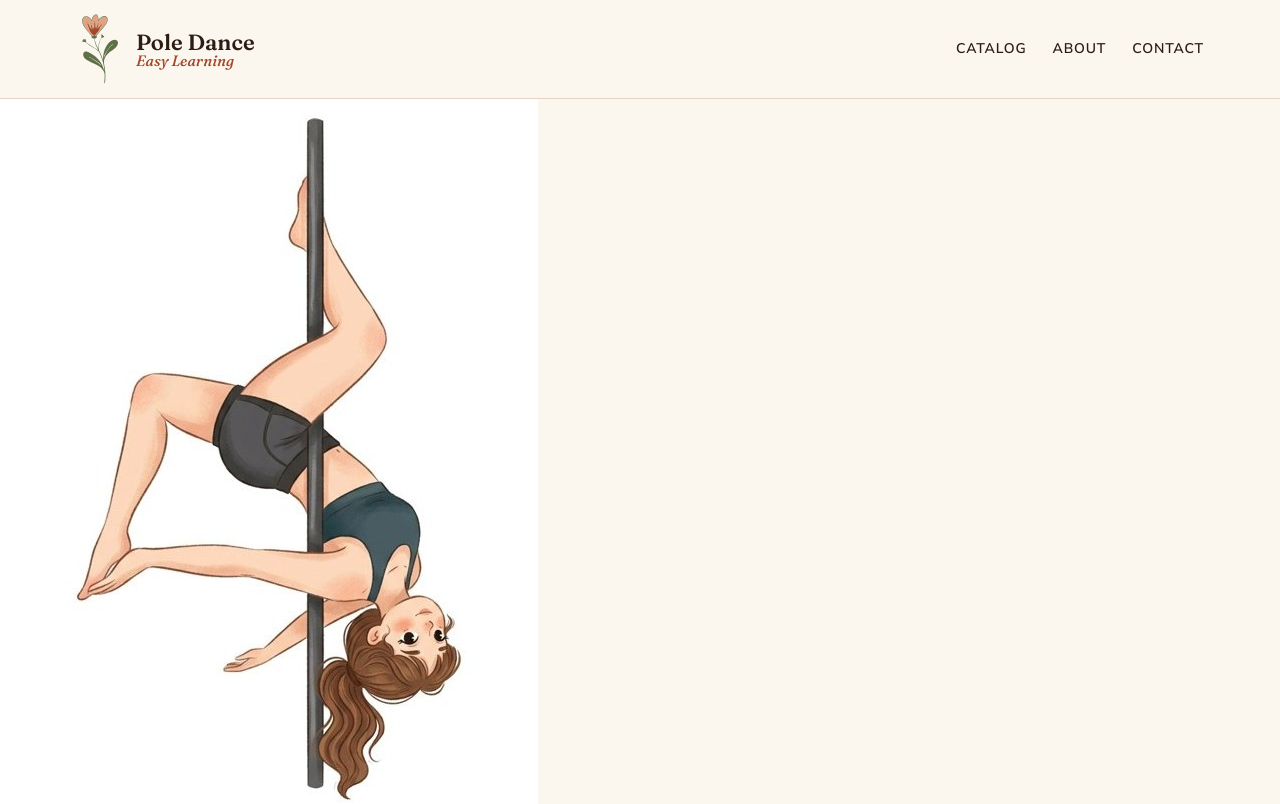
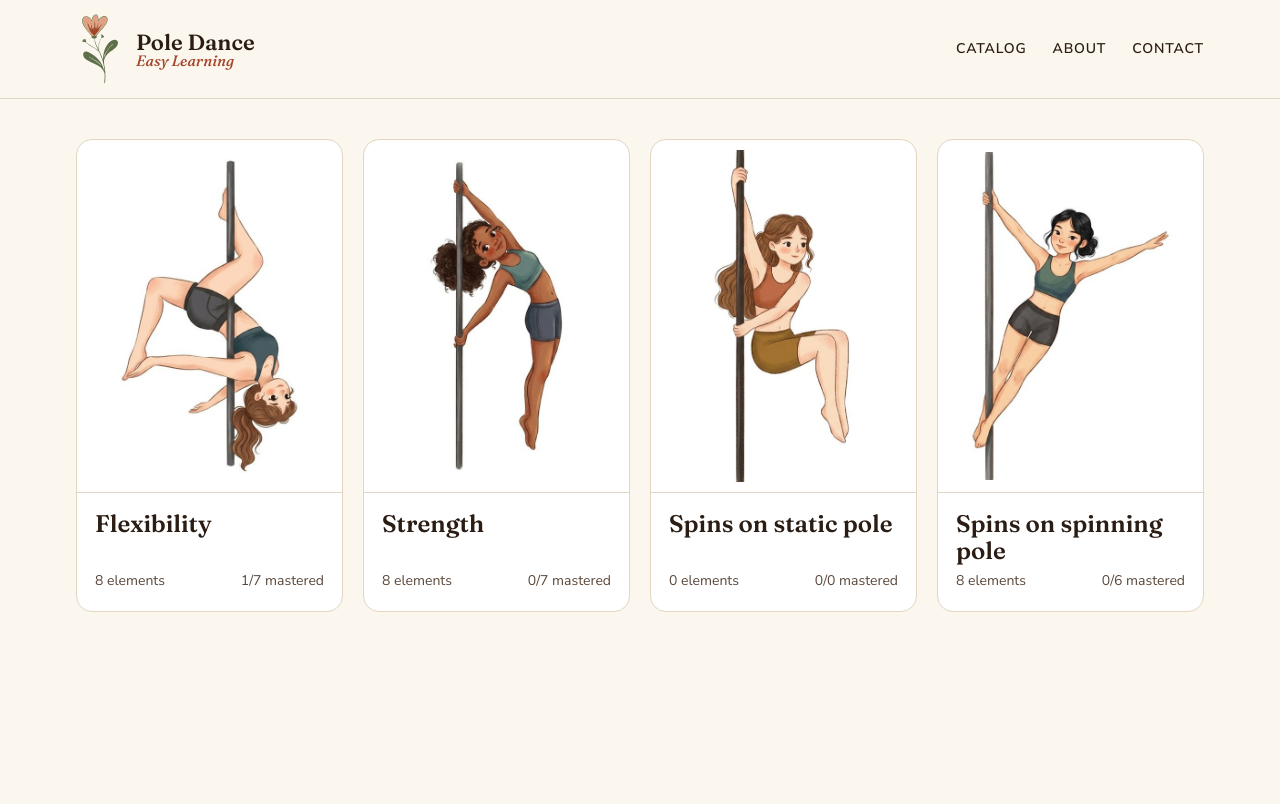
Before and after one commit to alakhmakova/pole-dance-easy-learning, a React (Vite) app: page / in a window 1280 px wide. Shown: the top 804 px of the page. Built offline with nearby package versions, Linux system fonts and the light colour scheme.

Commit message:
Style category grid and cards

```diff
--- a/src/App.jsx
+++ b/src/App.jsx
@@ -5,7 +5,7 @@ function App() {
   return (
     <>
       <Header />
-      <main><CategoryList /></main>
+      <main className='container'><CategoryList /></main>
     </>
   )
 }
--- a/src/components/CategoryCard.css
+++ b/src/components/CategoryCard.css
@@ -0,0 +1,41 @@
+.category-card {
+    display: flex;
+    flex-direction: column;
+    background-color: var(--panel);
+    border: 1px solid var(--line);
+    border-radius: 16px;
+    overflow: hidden;
+}
+
+.category-card img {
+    width: 100%;
+    aspect-ratio: 3/4;
+    object-fit: contain;
+    padding: 10px;
+    border-bottom: 1px solid var(--line);
+}
+
+.category-info {
+    padding: 18px;
+    flex-grow: 1;
+    display: flex;
+    flex-direction: column;
+    gap: 6px;
+
+}
+
+.category-info h2 {
+    font-size: 24px;
+}
+
+.category-meta {
+    display: flex;
+    justify-content: space-between;
+    font-size: 14px;
+    color: var(--muted);
+    margin-top: auto;
+}
+
+.category-meta p {
+    margin: 0;
+}
--- a/src/components/CategoryCard.jsx
+++ b/src/components/CategoryCard.jsx
@@ -5,9 +5,9 @@ export default function CategoryCard({url, categoryName, categoryTotal, category
 return(
     <div className="category-card">
         <img src={url} alt={categoryName} />
-        <div>
+        <div className='category-info'>
             <h2>{categoryName}</h2>
-            <div>
+            <div className='category-meta'>
                 <p>{categoryTotal} elements</p>
                 <p>{categoryMastered}/{categoryBought} mastered</p>
             </div>
--- a/src/components/CategoryList.css
+++ b/src/components/CategoryList.css
@@ -0,0 +1,17 @@
+.category-list {
+    display: grid;
+    grid-template-columns: repeat(4, 1fr);
+    gap: 20px;
+}
+
+@media (max-width: 980px) {
+    .category-list {
+        grid-template-columns: repeat(2, 1fr);
+    }
+}
+
+@media (max-width: 520px) {
+    .category-list {
+        grid-template-columns: 1fr;
+    }
+}
--- a/src/components/CategoryList.jsx
+++ b/src/components/CategoryList.jsx
@@ -14,5 +14,5 @@ export default function CategoryList() {
             categoryBought={category.bought}
         />
     );
-    return <div>{listCategories}</div>
+    return <div className='category-list'>{listCategories}</div>
 }
--- a/src/index.css
+++ b/src/index.css
@@ -81,11 +81,16 @@ button {
   outline-offset: 3px;
 }
 
+/* Space between the header and the page content */
+main {
+  padding-block: 40px;
+}
+
 /* Centres page content and keeps a 16px gap from the screen edges */
 .container {
   max-width: 1160px;
   margin: 0 auto;
-  padding: 0 16px;
+  padding-inline: 16px;
 }
 
 /* Main button: terracotta pill with uppercase text */
```
